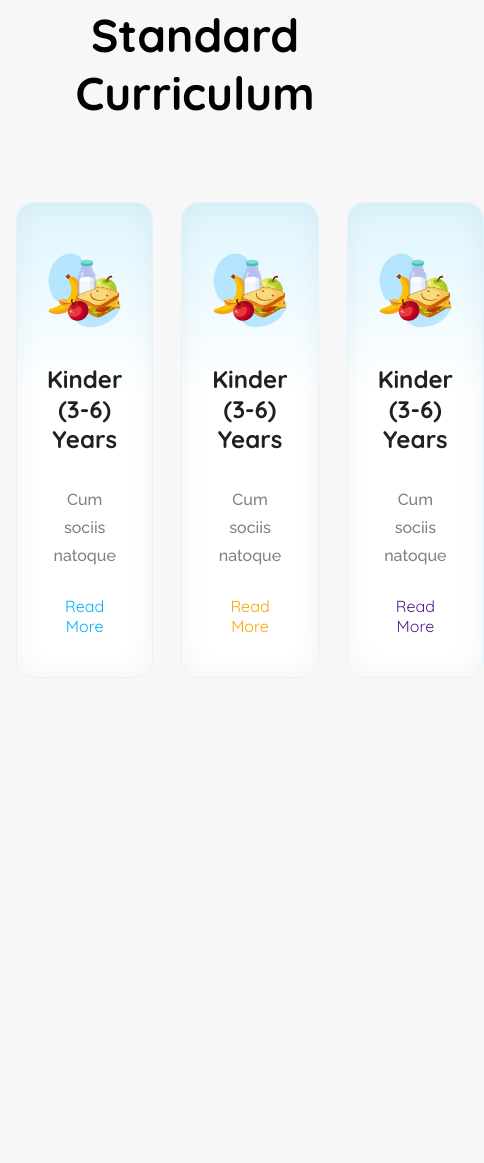
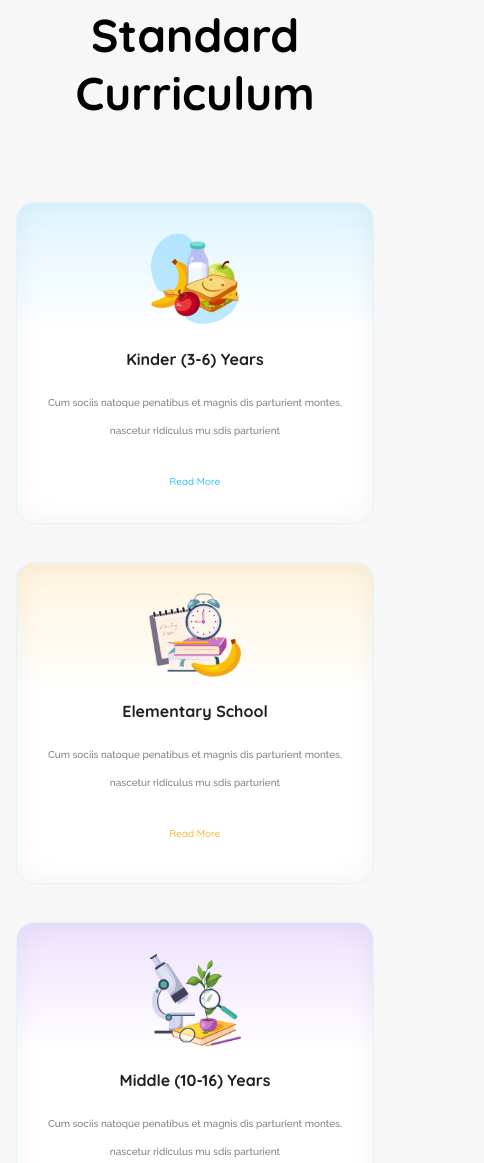
Before and after one commit to shariful07/assignment-02, a plain HTML site: page index.html in a window 390 px wide. Shown: the part 840-2003 px from the top of the page, 484 px wide, since content can reach past the window. Before the commit the page ends 1658 px from the top, so only its background shows below. Drawn offline with Linux system fonts and the light colour scheme.

Commit message:
stardard curriculum with responsive done

```diff
--- a/css/styles.css
+++ b/css/styles.css
@@ -258,6 +258,14 @@ img {
     box-sizing: border-box;
 }
 
+.curr-col:nth-child(2) {
+    background: linear-gradient(180deg, #FFF4DC 0%, rgba(255, 255, 255, 0.00) 40%), #FFF;
+}
+
+.curr-col:nth-child(3) {
+    background: linear-gradient(180deg, #EEE1FF 0%, rgba(255, 255, 255, 0.00) 40%), #FFF;
+}
+
 .curr-col h3 {
     font-size: 24px;
     font-weight: 700;
@@ -276,3 +284,52 @@ img {
     overflow: hidden;
     margin-bottom: 30px;
 }
+
+.pagination {
+    justify-content: center;
+}
+
+.pagination a {
+    display: flex;
+    justify-content: center;
+    align-items: center;
+    width: 60px;
+    height: 60px;
+    background: var(--orange);
+    border-radius: 30px;
+    margin: 0 4px;
+}
+
+@media only screen and (max-width: 575px) {
+    .curr-row {
+        flex-direction: column;
+    }
+
+    .curr-col {
+        height: 322px;
+        padding: 30px 20px;
+        margin-bottom: 10px;
+    }
+
+    .curr-col span img {
+        max-width: 92px;
+    }
+
+    .curr-col h3 {
+        font-size: 16px;
+        padding: 20px 0;
+    }
+
+    .curr-col p,
+    .curr-col a {
+        font-size: 10px;
+    }
+
+    .curr-col p {
+        height: 50px;
+    }
+
+    .pagination {
+        display: none;
+    }
+}
--- a/index.html
+++ b/index.html
@@ -61,22 +61,26 @@
                     <a class="txt-clr-blue" href="">Read More</a>
                 </div>
                 <div class="curr-col">
-                    <span><img src="./images/kinder.png" alt=""></span>
-                    <h3>Kinder (3-6) Years</h3>
+                    <span><img src="./images/elementary.png" alt=""></span>
+                    <h3>Elementary School</h3>
                     <p>Cum sociis natoque penatibus et magnis
                         dis parturient montes, nascetur ridiculus
                         mu sdis parturient</p>
                     <a class="txt-clr-og" href="">Read More</a>
                 </div>
                 <div class="curr-col">
-                    <span><img src="./images/kinder.png" alt=""></span>
-                    <h3>Kinder (3-6) Years</h3>
+                    <span><img src="./images/middle.png" alt=""></span>
+                    <h3>Middle (10-16) Years</h3>
                     <p>Cum sociis natoque penatibus et magnis
                         dis parturient montes, nascetur ridiculus
                         mu sdis parturient</p>
                     <a class="txt-clr-blue-2" href="">Read More</a>
                 </div>
             </div>
+            <div class="pagination d-flex">
+                <a href="#"><img src="./images/pre-icon.png" alt=""></a>
+                <a href="#"><img src="./images/next-icon.png" alt=""></a>
+            </div>
         </div>
     </section>
 </body>
```
Also changed, not shown: images/next-icon.png (added), images/pre-icon.png (added).
